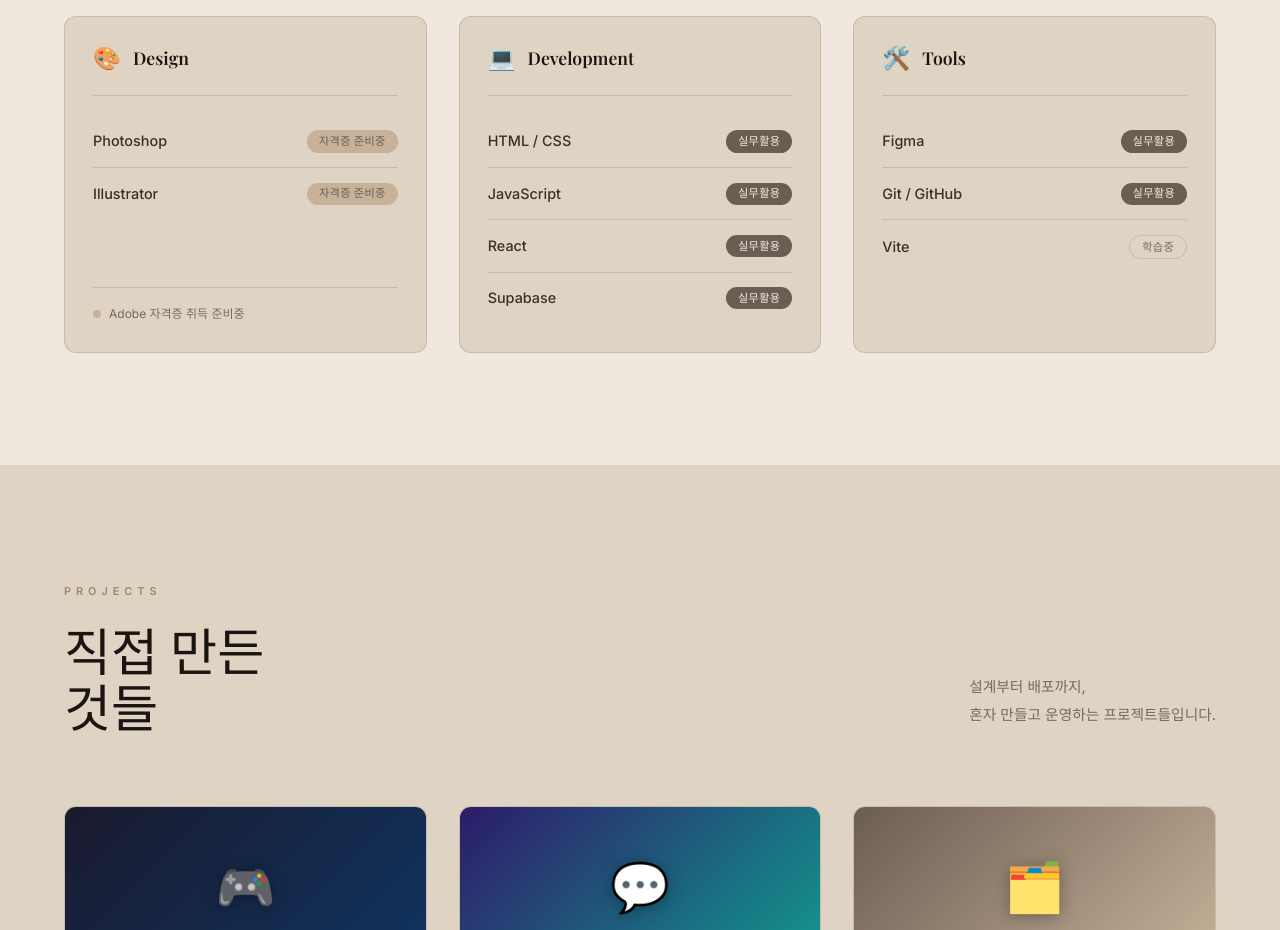
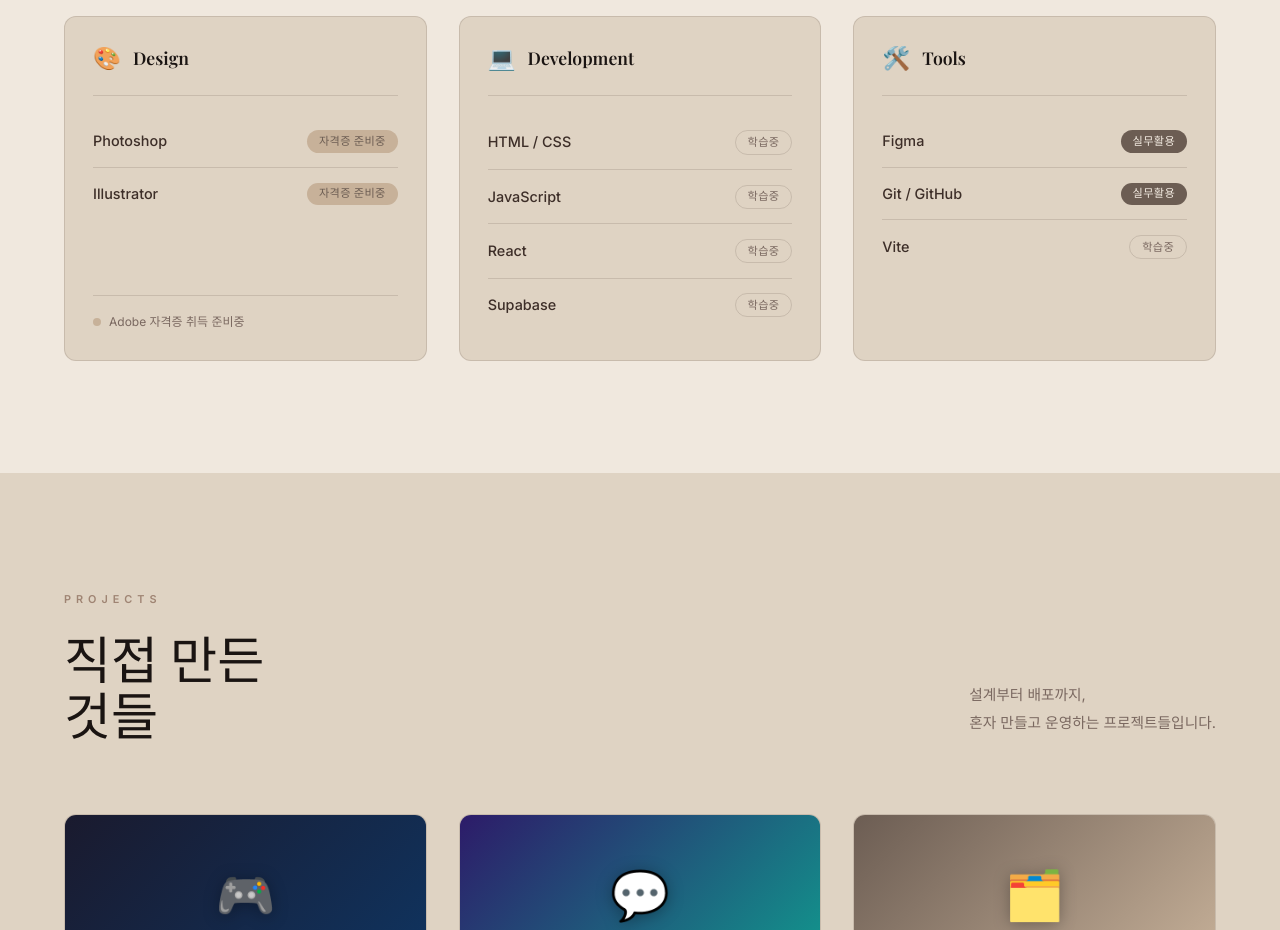
Before and after one commit to wmr102095-cloud/my-portfolio, a React (Vite) app: page / in a window 1280 px wide. Shown: the part 2340-3270 px from the top of the page. Built offline with nearby package versions, Linux system fonts and the light colour scheme; no server answers; the database is empty.

Commit message:
Skill: HTML/CSS, JavaScript, React, Supabase 숙련도 학습중으로 변경
Co-Authored-By: Claude Sonnet 4.6 <noreply@anthropic.com>

```diff
--- a/src/components/SkillSection.jsx
+++ b/src/components/SkillSection.jsx
@@ -53,10 +53,10 @@ const CATEGORIES = [
     icon:     '💻',
     label:    'Development',
     skills: [
-      { name: 'HTML / CSS',  level: '실무활용' },
-      { name: 'JavaScript',  level: '실무활용' },
-      { name: 'React',       level: '실무활용' },
-      { name: 'Supabase',    level: '실무활용' },
+      { name: 'HTML / CSS',  level: '학습중' },
+      { name: 'JavaScript',  level: '학습중' },
+      { name: 'React',       level: '학습중' },
+      { name: 'Supabase',    level: '학습중' },
     ],
     badge: null,
   },
```
